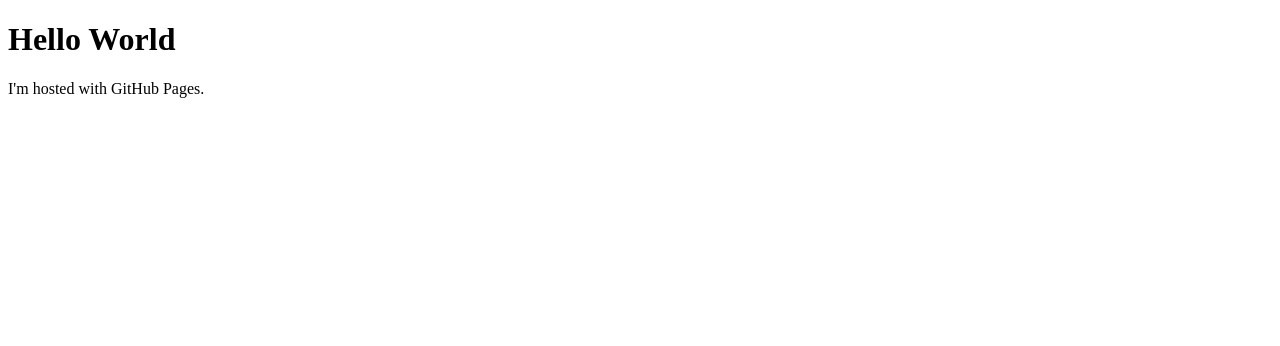
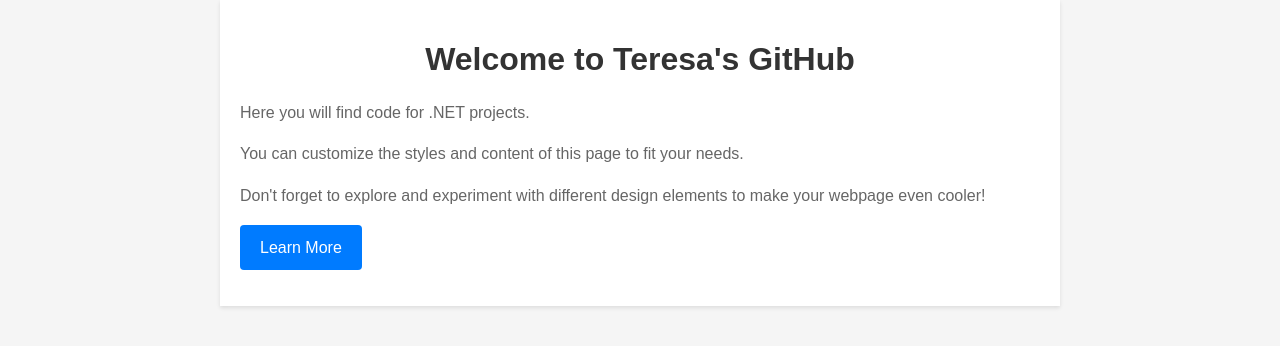
Before and after one commit to teresathompson/teresathompson.github.io, a plain HTML site: page index.html in a window 1280 px wide. Drawn offline with Linux system fonts and the light colour scheme.

Commit message:
changes to page

```diff
--- a/index.html
+++ b/index.html
@@ -1,7 +1,61 @@
 <!DOCTYPE html>
 <html>
+<head>
+  <title>Cool Sample Page</title>
+  <style>
+    body {
+      font-family: Arial, sans-serif;
+      background-color: #f5f5f5;
+      margin: 0;
+      padding: 0;
+    }
+
+    .container {
+      max-width: 800px;
+      margin: 0 auto;
+      padding: 20px;
+      background-color: #fff;
+      box-shadow: 0 2px 4px rgba(0, 0, 0, 0.1);
+    }
+
+    h1 {
+      color: #333;
+      text-align: center;
+    }
+
+    p {
+      color: #666;
+      line-height: 1.6;
+    }
+
+    .btn {
+      display: inline-block;
+      padding: 10px 20px;
+      background-color: #007bff;
+      color: #fff;
+      text-decoration: none;
+      border-radius: 4px;
+      transition: background-color 0.3s ease;
+    }
+
+    .btn:hover {
+      background-color: #0056b3;
+    }
+  </style>
+</head>
 <body>
-<h1>Hello World</h1>
-<p>I'm hosted with GitHub Pages.</p>
+  <div class="container">
+    <h1>Welcome to Teresa's GitHub</h1>
+
+    <p>Here you will find code for .NET projects.</p>
+
+    <p>You can customize the styles and content of this page to fit your needs.</p>
+
+    <p>Don't forget to explore and experiment with different design elements to make your webpage even cooler!</p>
+
+    <p>
+      <a href="#" class="btn">Learn More</a>
+    </p>
+  </div>
 </body>
 </html>
```
